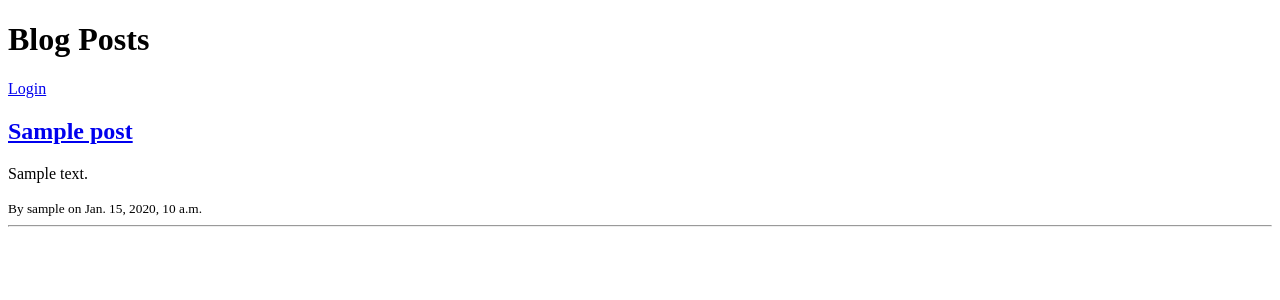
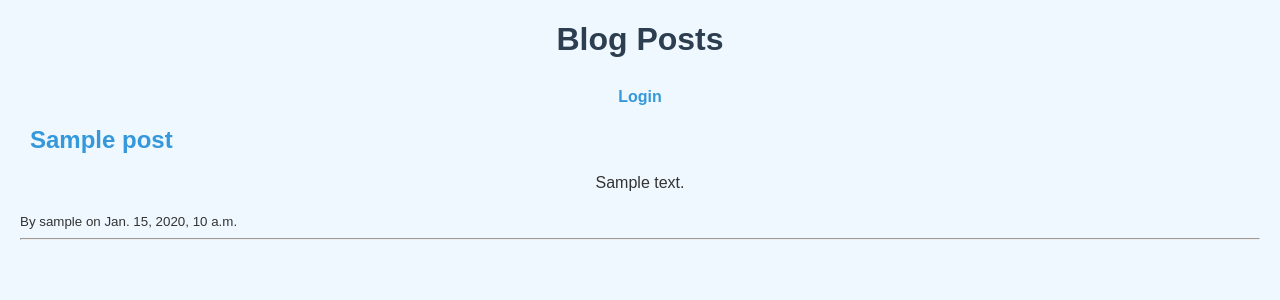
Before and after one commit to emmadi-siddharth-reddy/Python_Blog_App, a Django app: page / in a window 1280 px wide. Shown: the top 300 px of the page. Run offline with Django 5.2, Linux system fonts and the light colour scheme; tables that the repository leaves empty hold one stand-in row (values such as "Sample post").

Commit message:
add style

```diff
--- /dev/null
+++ b/blog/static/style.css
@@ -0,0 +1,6 @@
+
+
+body{
+    color: brown;
+    background-color: azure;
+}
--- a/blog/templates/index.html
+++ b/blog/templates/index.html
@@ -5,7 +5,53 @@
 <head>
     <meta charset="UTF-8">
     <meta name="viewport" content="width=device-width, initial-scale=1">
+    <link rel='stylesheet' href='{% static 'style.css' %}'>
     <title>My Blog</title>
+    <style>
+body {
+    background-color: #f0f8ff; /* azure-ish */
+    font-family: Arial, sans-serif;
+    margin: 20px;
+    color: #333;
+}
+
+h1 {
+    text-align: center;
+    color: #2c3e50;
+    margin-bottom: 30px;
+}
+
+p, form {
+    text-align: center;
+    margin-bottom: 20px;
+}
+
+a {
+    text-decoration: none;
+    color: #3498db;
+    font-weight: bold;
+    margin: 0 10px;
+}
+
+a:hover {
+    text-decoration: underline;
+}
+
+
+button {
+    background-color: #3498db;
+    color: white;
+    border: none;
+    padding: 5px 12px;
+    border-radius: 5px;
+    cursor: pointer;
+}
+
+
+
+
+</style>
+
 </head>
 <body>
     <h1>Blog Posts</h1>
--- a/blog/urls.py
+++ b/blog/urls.py
@@ -7,4 +7,6 @@ urlpatterns = [
     path('post/new', views.post_create, name='post_create'),
     path('post/<int:id>/edit', views.post_edit, name = 'post_edit'),
     path('post/<int:id>/delete', views.post_delete, name='post_delete'),
+    path('api/posts/', views.PostListAPI.as_view(), name='api_posts'),
+    path('api/posts/<int:id>', views.PostDetailAPI.as_view(), name='api_post_detail'),
 ]
--- a/blog/views.py
+++ b/blog/views.py
@@ -1,11 +1,14 @@
 from django.shortcuts import render, redirect, get_object_or_404
 from django.contrib.auth.decorators import login_required
 from django.contrib import messages
+from rest_framework import generics
+
+from .serializer import PostSerializer
 
 from .form import PostForm
 from .models import Post
 
-# Create your views here.
+
 def home(request):
     posts = Post.objects.all()
     return render(request, "index.html",{"posts":posts})
@@ -46,3 +49,12 @@ def post_delete(request, id):
     post = get_object_or_404(Post, id=id)
     post.delete()
     return redirect('home')
+
+
+class PostListAPI(generics.ListCreateAPIView):
+    queryset = Post.objects.all()
+    serializer_class = PostSerializer
+
+class PostDetailAPI(generics.RetrieveUpdateDestroyAPIView):
+    queryset = Post.objects.all()
+    serializer_class = PostSerializer
--- a/blog_project/settings.py
+++ b/blog_project/settings.py
@@ -38,6 +38,7 @@ INSTALLED_APPS = [
     'django.contrib.messages',
     'django.contrib.staticfiles',
     'blog',
+    'rest_framework',
 ]
 
 MIDDLEWARE = [
```
Also changed, not shown: blog/serializer.py (added, +7 -0 lines), blog/templates/post_details.html (+35 -0 lines).
